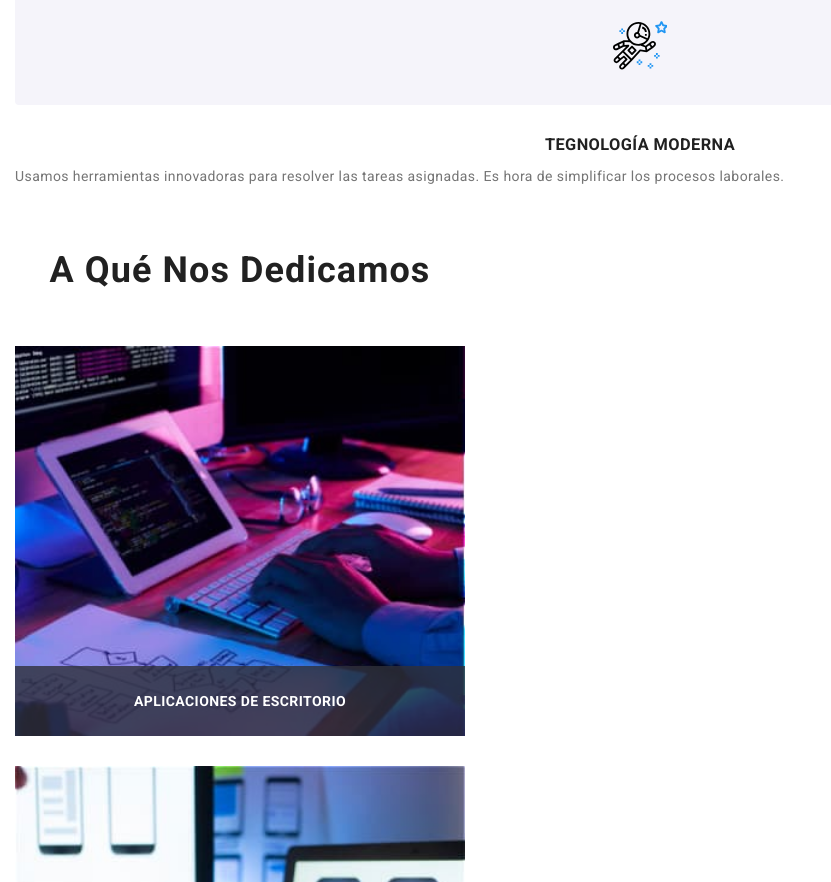
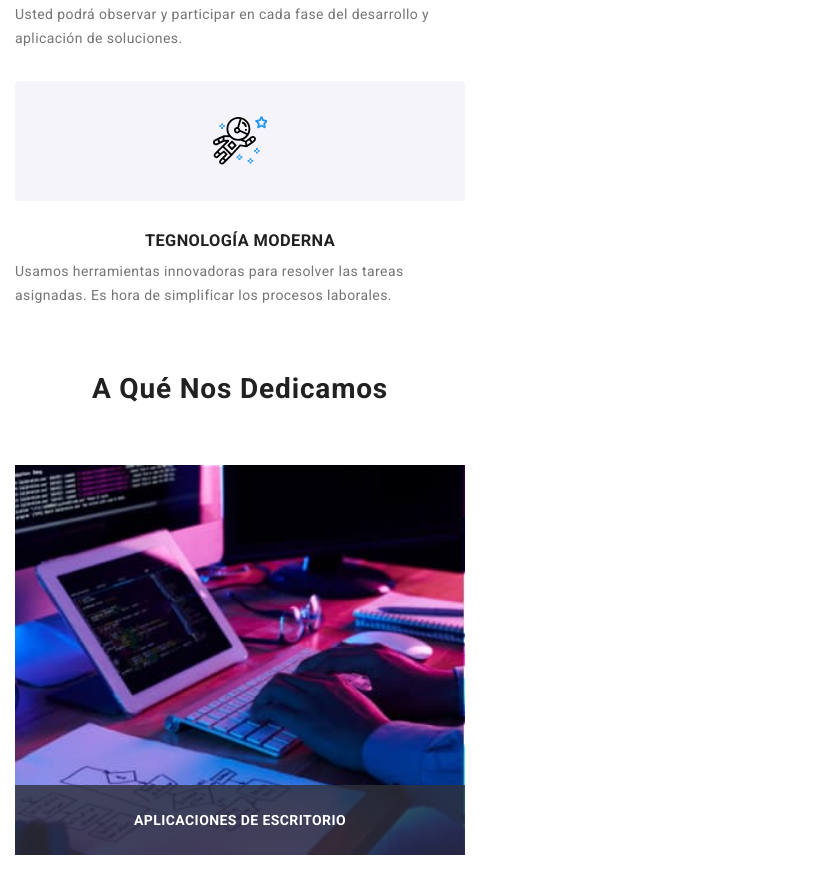
Before and after one commit to Pugli87/-goit-markup-hw-07-08, a website: page index.html in a window 1280 px wide. Shown: the part 1235-2117 px from the top of the page, without its empty margins (0-831 px from the left). Drawn offline with nearby package versions, Linux system fonts and the light colour scheme; files that its build step writes are made by us from their sources.

Commit message:
Update _globals.scss

```diff
--- a/sass/components/_globals.scss
+++ b/sass/components/_globals.scss
@@ -62,12 +62,14 @@ outline: 1px solid variables.$hover-color;
 }
 
 .section{
+    overflow-x: hidden;
+    width: 480px;
     padding: 60px 0;
 }
 
 .name-section{
     font-weight: 700;
-    font-size: 36px;
+    font-size: 28px;
     line-height: 42px;
     text-align: center;
     letter-spacing: 0.03em;
```
